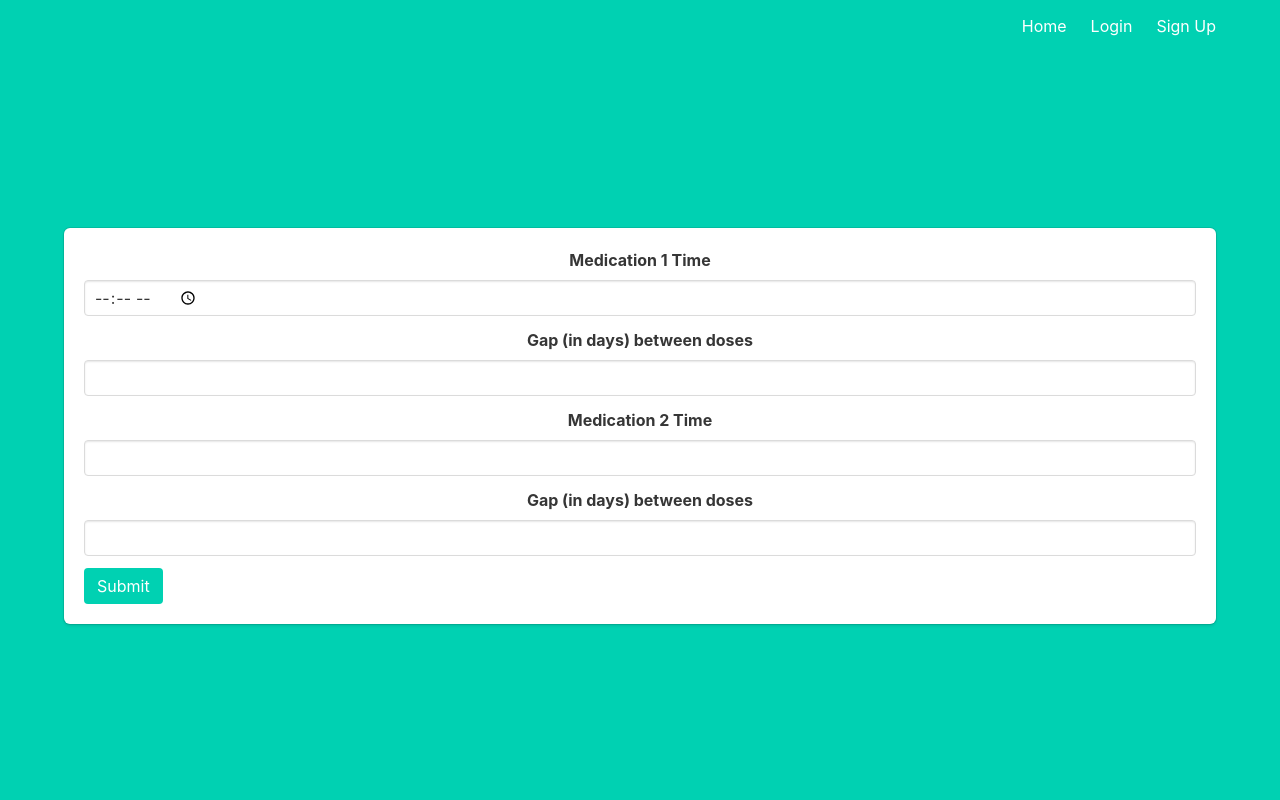
After one commit to RayGL1TCH/PillBox, a Flask app: template project/templates/medication_form.html in a window 1280 px wide. The commit adds this page. Run offline with Flask 3, Linux system fonts and the light colour scheme; the template is opened without the code that fills it, so the values that code supplies are empty.

Commit message:
Intial form support

```diff
--- a/project/main.py
+++ b/project/main.py
@@ -1,4 +1,4 @@
-from flask import Flask, Blueprint, render_template, send_file
+from flask import Flask, Blueprint, render_template, send_file, request
 from flask_login import login_required, current_user
 from . import db
 
@@ -14,6 +14,18 @@ def index():
 def profile():
     return render_template('profile.html', name=current_user.name)
 
+@main.route('/medication_form', methods=['GET', 'POST'])
+@login_required
+def medication_form():
+    if request.method == 'POST':
+        medication1_time = request.form.get('medication1_time')
+        medication2_time = request.form.get('medication2_time')
+        gap_days1 = request.form.get('gap_days1')
+        gap_days2 = request.form.get('gap_days2')
+        # Process the form data as needed
+        # You can save it to the database, perform calculations, etc.
+        return "Form submitted successfully!"  # You can replace this with a redirect or render_template
+    return render_template('medication_form.html')
 
 app = Flask(__name__)
 app.register_blueprint(main)
--- a/project/templates/base.html
+++ b/project/templates/base.html
@@ -7,7 +7,7 @@
     <meta name="viewport" content="width=device-width, initial-scale=1">
     <title>Flask Auth Example</title>
     <link rel="stylesheet" href="https://cdnjs.cloudflare.com/ajax/libs/bulma/0.7.2/css/bulma.min.css" />
-    <style>
+    <!-- <style>
         body {
             background-color: #f5f5f5;
         }
@@ -23,7 +23,7 @@
             /* background-color: #1e88e5;  */
             color: #ffffff;
         }
-    </style>
+    </style> -->
 </head>
 
 <body>
--- /dev/null
+++ b/project/templates/medication_form.html
@@ -0,0 +1,35 @@
+{% extends "base.html" %}
+
+{% block content %}
+  <form class="box" method="POST" action="{{ url_for('main.medication_form') }}">
+    <div class="field">
+      <label class="label">Medication 1 Time</label>
+      <div class="control">
+        <input class="input" type="time" name="medication1_time" required>
+      </div>
+    </div>
+    <div class="field">
+        <label class="label">Gap (in days) between doses</label>
+        <div class="control">
+          <input class="input" type="number" name="gap_days1" min="0" required>
+        </div>
+    </div>
+    <div class="field">
+      <label class="label">Medication 2 Time</label>
+      <div class="control">
+        <input class="input" type="text" name="medication2_time" required>
+      </div>
+    </div>
+    <div class="field">
+      <label class="label">Gap (in days) between doses</label>
+      <div class="control">
+        <input class="input" type="number" name="gap_days2" min="0" required>
+      </div>
+    </div>
+    <div class="field">
+      <div class="control">
+        <button class="button is-primary" type="submit">Submit</button>
+      </div>
+    </div>
+  </form>
+{% endblock %}
```
Also changed, not shown: project/templates/form.html (deleted).
